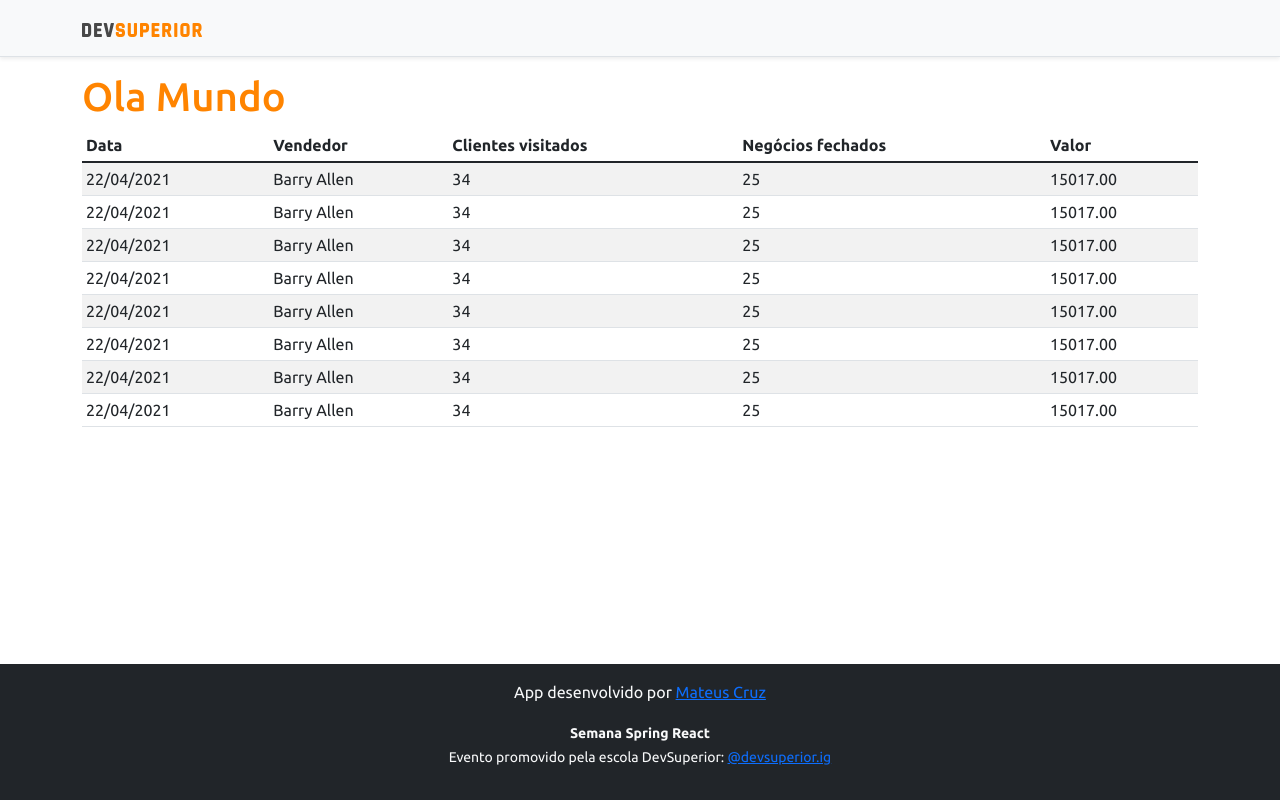
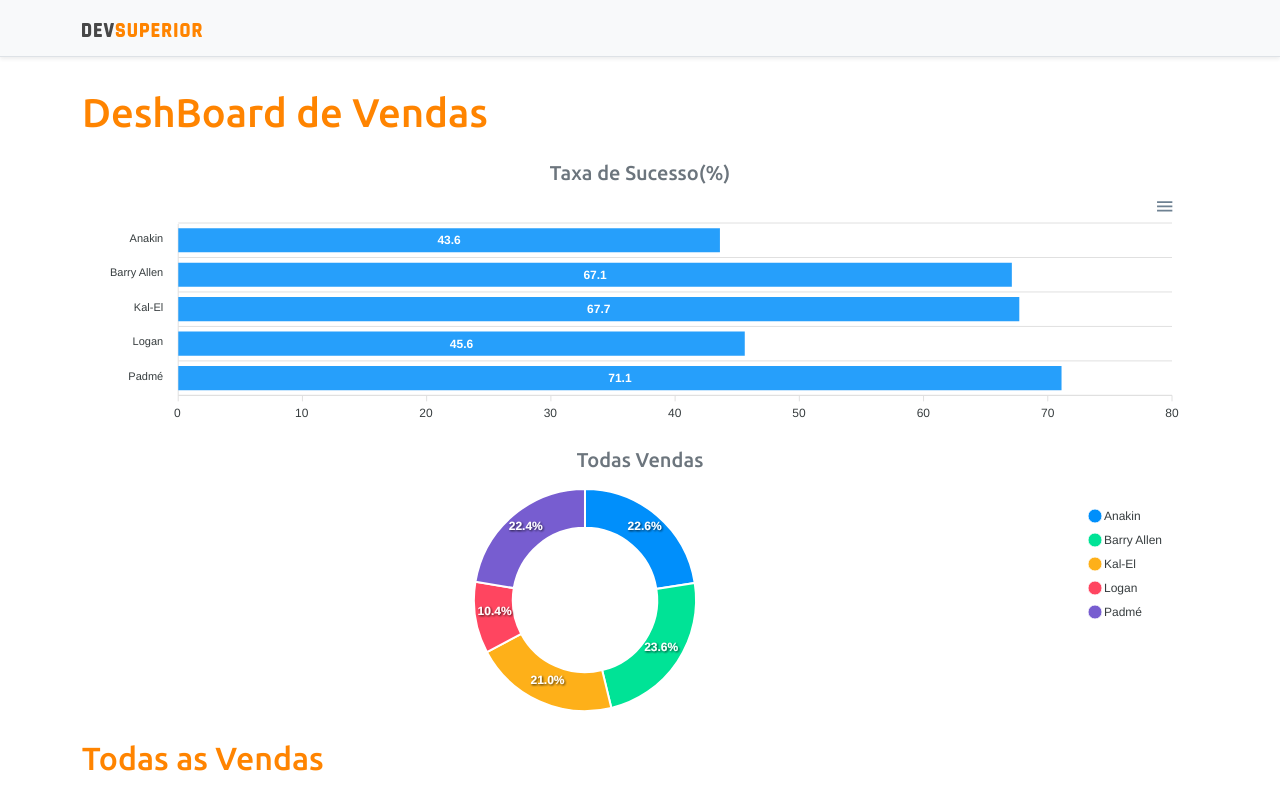
Before and after one commit to mtczurc/projeto-sds3, a React (Create React App) app in the folder frontend/: page / in a window 1280 px wide. Shown: the top 800 px of the page. Built offline with nearby package versions, Linux system fonts and the light colour scheme.

Commit message:
Static charts

```diff
--- a/frontend/package.json
+++ b/frontend/package.json
@@ -10,8 +10,10 @@
     "@types/node": "^12.0.0",
     "@types/react": "^17.0.0",
     "@types/react-dom": "^17.0.0",
+    "apexcharts": "^3.29.0",
     "bootstrap": "^5.1.3",
     "react": "^17.0.2",
+    "react-apexcharts": "^1.3.9",
     "react-dom": "^17.0.2",
     "react-scripts": "4.0.3",
     "typescript": "^4.1.2",
--- a/frontend/src/App.tsx
+++ b/frontend/src/App.tsx
@@ -1,4 +1,6 @@
+import BarChat from "componets/BarChart";
 import DataTable from "componets/DataTable";
+import DonutChart from "componets/DonutChart";
 import Footer from "componets/Footer";
 import NavBar from "componets/NavBar";
 
@@ -7,7 +9,23 @@
     <>
       <NavBar />
       <div className="container">
-        <h1 className="text-primary">Ola Mundo</h1>
+        <h1 className="text-primary py-3">DeshBoard de Vendas</h1>
+
+        <div className="row px-3">
+          <div className="coll-sm-6">
+          <h5 className="text-center text-secondary">Taxa de Sucesso(%)</h5>
+          <BarChat />
+          </div>
+          <div className="coll-sm-6">
+          <h5 className="text-center text-secondary">Todas Vendas</h5>
+          <DonutChart />
+          </div>
+        </div>
+
+          <div className="py-3">
+            <h2 className="text-primary">Todas as Vendas</h2>
+          </div>
+
       <DataTable />
       </div>
       <Footer />
--- /dev/null
+++ b/frontend/src/componets/BarChart/index.tsx
@@ -0,0 +1,34 @@
+import Chart from 'react-apexcharts';
+const BarChat = () => {
+
+    const options = {
+        plotOptions: {
+            bar: {
+                horizontal: true,
+            }
+        },
+    };
+
+    const mockData = {
+        labels: {
+            categories: ['Anakin', 'Barry Allen', 'Kal-El', 'Logan', 'Padmé']
+        },
+        series: [
+            {
+                name: "% Sucesso",
+                data: [43.6, 67.1, 67.7, 45.6, 71.1]
+            }
+        ]
+    };
+
+    return (
+      <Chart
+        options={{...options,xaxis: mockData.labels}}
+        series={mockData.series}
+        type ="bar"
+        height="240"
+      />
+    );
+  }
+
+  export default BarChat;
--- /dev/null
+++ b/frontend/src/componets/DonutChart/index.tsx
@@ -0,0 +1,25 @@
+import Chart from 'react-apexcharts';
+const DonutChart = () => {
+
+    const mockData = {
+        series: [477138, 499928, 444867, 220426, 473088],
+        labels: ['Anakin', 'Barry Allen', 'Kal-El', 'Logan', 'Padmé']
+    }
+
+    const options = {
+        legend: {
+            show: true
+        }
+    }
+
+    return (
+      <Chart
+        options={{...options,labels: mockData.labels}}
+        series={mockData.series}
+        type ="donut"
+        height="240"
+      />
+    );
+  }
+
+  export default DonutChart;
```
Also changed, not shown: 1 other file (tests, documents, lock files or other folders).
